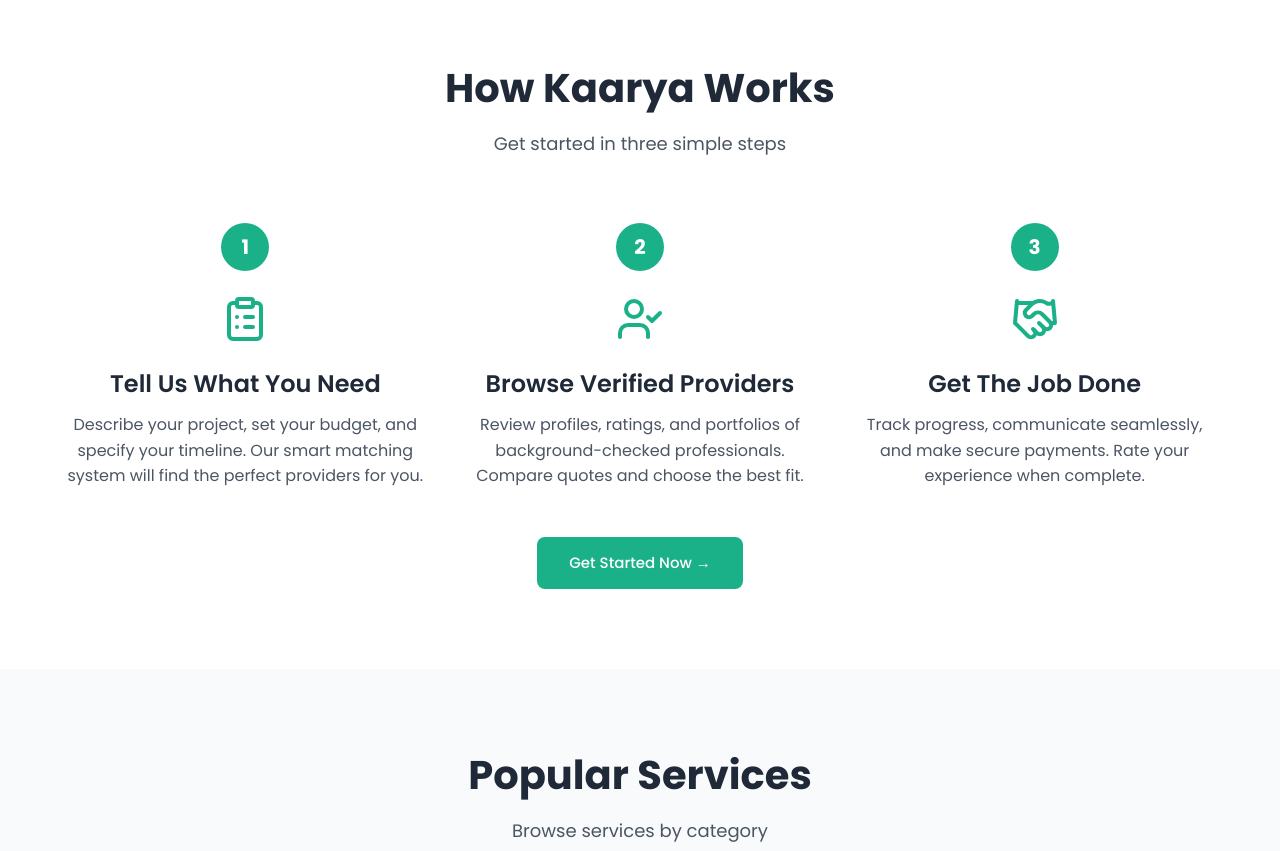
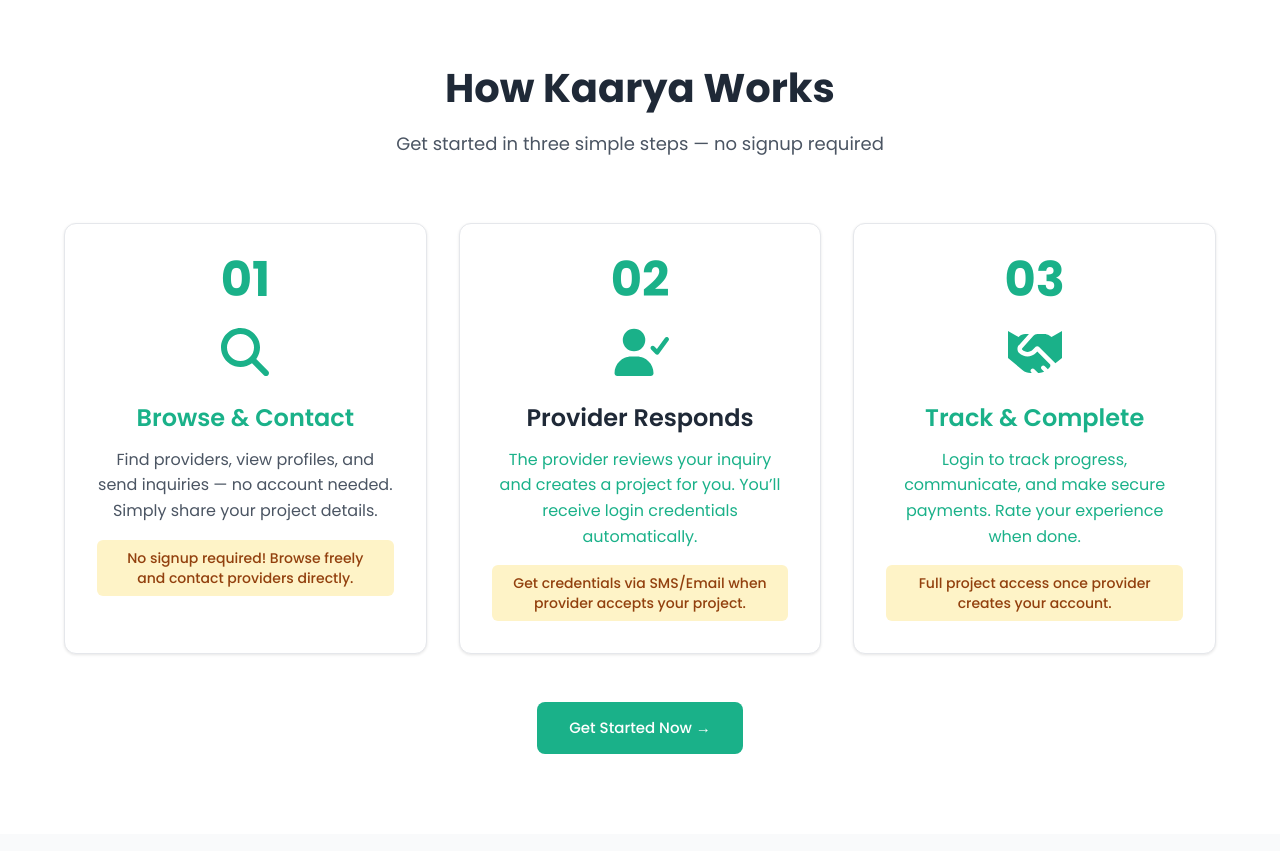
Before and after one commit to smarikaghimire/kaarya, a Next.js app: page / in a window 1280 px wide. Shown: the part 660-1511 px from the top of the page. Built offline with nearby package versions, Linux system fonts and the light colour scheme.

Commit message:
small fixes in how it works

```diff
--- a/package.json
+++ b/package.json
@@ -9,6 +9,9 @@
     "lint": "eslint"
   },
   "dependencies": {
+    "@fortawesome/fontawesome-svg-core": "^7.1.0",
+    "@fortawesome/free-solid-svg-icons": "^7.1.0",
+    "@fortawesome/react-fontawesome": "^3.1.1",
     "lucide-react": "^0.555.0",
     "next": "16.0.5",
     "react": "19.2.0",
--- a/src/app/globals.css
+++ b/src/app/globals.css
@@ -412,7 +412,8 @@
 
 .contact-page {
   min-height: 100vh;
-  background: linear-gradient(to bottom,
+  background: linear-gradient(
+    to bottom,
     #d4f4e7 0%,
     #d4f4e7 40%,
     #ffffff 40%,
@@ -452,7 +453,11 @@
 }
 
 .contact-info-panel {
-  background: linear-gradient(135deg, var(--primary-600) 0%, var(--primary-700) 100%);
+  background: linear-gradient(
+    135deg,
+    var(--primary-600) 0%,
+    var(--primary-700) 100%
+  );
   padding: 3rem 2.5rem;
   position: relative;
   overflow: hidden;
@@ -694,3 +699,27 @@
     padding: 1.5rem;
   }
 }
+
+.bg-yellow-100 {
+  background-color: #fef3c7;
+}
+
+.text-yellow-800 {
+  color: #92400e;
+}
+
+.shadow-sm {
+  box-shadow: 0 1px 3px rgba(0, 0, 0, 0.1);
+}
+
+.border-neutral-200 {
+  border-color: var(--neutral-200);
+}
+
+.text-primary-500 {
+  color: var(--primary-500);
+}
+
+.text-primary-700 {
+  color: var(--primary-700);
+}
--- a/src/components/landing/how-it-works.tsx
+++ b/src/components/landing/how-it-works.tsx
@@ -1,6 +1,11 @@
-'use client';
+"use client";
 
-import { ClipboardList, UserCheck, Handshake } from 'lucide-react';
+import { FontAwesomeIcon } from "@fortawesome/react-fontawesome";
+import {
+  faMagnifyingGlass,
+  faUserCheck,
+  faHandshake,
+} from "@fortawesome/free-solid-svg-icons";
 
 export default function HowItWorks() {
   return (
@@ -8,91 +13,94 @@
       <div className="container">
         {/* Header */}
         <div className="text-center mb-16">
-          <h2 className="heading-2 text-neutral-800 mb-4">
-            How Kaarya Works
-          </h2>
+          <h2 className="heading-2 text-neutral-800 mb-4">How Kaarya Works</h2>
           <p className="body-large text-neutral-600">
-            Get started in three simple steps
+            Get started in three simple steps — no signup required
           </p>
         </div>
 
         {/* Cards Grid */}
         <div className="grid grid-cols-1 md:grid-cols-3 gap-8 max-w-6xl mx-auto">
           {/* Card 1 */}
-          <div className="flex flex-col items-center text-center">
+          <div className="bg-white p-8 rounded-xl shadow-sm border border-neutral-200 flex flex-col items-center text-center">
             {/* Number Badge */}
-            <div className="flex items-center justify-center w-12 h-12 rounded-full bg-primary mb-6">
-              <span className="text-neutral-0 font-bold text-xl">1</span>
+            <div className="text-5xl font-bold text-primary-500 mb-6">01</div>
+
+            {/* Icon */}
+            <div className="mb-6 text-primary">
+              <FontAwesomeIcon icon={faMagnifyingGlass} size="3x" />
             </div>
 
+            {/* Content */}
+            <div className="text-center">
+              <h3 className="heading-4 text-primary mb-3">Browse & Contact</h3>
+              <p className="body-regular text-neutral-600 mb-4">
+                Find providers, view profiles, and send inquiries — no account
+                needed. Simply share your project details.
+              </p>
+              {/* Highlight Box */}
+              <div className="bg-yellow-100 text-yellow-800 px-4 py-2 rounded-md text-sm font-medium">
+                No signup required! Browse freely and contact providers
+                directly.
+              </div>
+            </div>
+          </div>
+
+          {/* Card 2 */}
+          <div className="bg-white p-8 rounded-xl shadow-sm border border-neutral-200 flex flex-col items-center text-center">
+            {/* Number Badge */}
+            <div className="text-5xl font-bold text-primary-500 mb-6">02</div>
+
             {/* Icon */}
-            <div className="mb-6 flex justify-center">
-              <ClipboardList className="w-12 h-12 text-primary" />
+            <div className="mb-6 text-primary">
+              <FontAwesomeIcon icon={faUserCheck} size="3x" />
             </div>
 
             {/* Content */}
             <div className="text-center">
               <h3 className="heading-4 text-neutral-800 mb-3">
-                Tell Us What You Need
+                Provider Responds
               </h3>
-              <p className="body-regular text-neutral-600">
-                Describe your project, set your budget, and specify your timeline. Our smart matching system will find the perfect providers for you.
+              <p className="body-regular text-primary mb-4">
+                The provider reviews your inquiry and creates a project for you.
+                You’ll receive login credentials automatically.
               </p>
+              {/* Highlight Box */}
+              <div className="bg-yellow-100 text-yellow-800 px-4 py-2 rounded-md text-sm font-medium">
+                Get credentials via SMS/Email when provider accepts your
+                project.
+              </div>
             </div>
           </div>
 
-          {/* Card 2 */}
-          <div className="flex flex-col items-center text-center">
+          {/* Card 3 */}
+          <div className="bg-white p-8 rounded-xl shadow-sm border border-neutral-200 flex flex-col items-center text-center">
             {/* Number Badge */}
-            <div className="flex items-center justify-center w-12 h-12 rounded-full bg-primary mb-6">
-              <span className="text-neutral-0 font-bold text-xl">2</span>
-            </div>
+            <div className="text-5xl font-bold text-primary-500 mb-6">03</div>
 
             {/* Icon */}
-            <div className="mb-6 flex justify-center">
-              <UserCheck className="w-12 h-12 text-primary" />
+            <div className="mb-6 text-primary">
+              <FontAwesomeIcon icon={faHandshake} size="3x" />
             </div>
 
             {/* Content */}
             <div className="text-center">
-              <h3 className="heading-4 text-neutral-800 mb-3">
-                Browse Verified Providers
-              </h3>
-              <p className="body-regular text-neutral-600">
-                Review profiles, ratings, and portfolios of background-checked professionals. Compare quotes and choose the best fit.
+              <h3 className="heading-4 text-primary mb-3">Track & Complete</h3>
+              <p className="body-regular text-primary mb-4">
+                Login to track progress, communicate, and make secure payments.
+                Rate your experience when done.
               </p>
-            </div>
-          </div>
-
-          {/* Card 3 */}
-          <div className="flex flex-col items-center text-center">
-            {/* Number Badge */}
-            <div className="flex items-center justify-center w-12 h-12 rounded-full bg-primary mb-6">
-              <span className="text-neutral-0 font-bold text-xl">3</span>
-            </div>
-
-            {/* Icon */}
-            <div className="mb-6 flex justify-center">
-              <Handshake className="w-12 h-12 text-primary" />
-            </div>
-
-            {/* Content */}
-            <div className="text-center">
-              <h3 className="heading-4 text-neutral-800 mb-3">
-                Get The Job Done
-              </h3>
-              <p className="body-regular text-neutral-600">
-                Track progress, communicate seamlessly, and make secure payments. Rate your experience when complete.
-              </p>
+              {/* Highlight Box */}
+              <div className="bg-yellow-100 text-yellow-800 px-4 py-2 rounded-md text-sm font-medium">
+                Full project access once provider creates your account.
+              </div>
             </div>
           </div>
         </div>
 
         {/* CTA Button */}
         <div className="text-center mt-12">
-          <button className="btn-primary">
-            Get Started Now →
-          </button>
+          <button className="btn-primary">Get Started Now →</button>
         </div>
       </div>
     </section>
```
Also changed, not shown: 1 other file (tests, documents, lock files or other folders).
